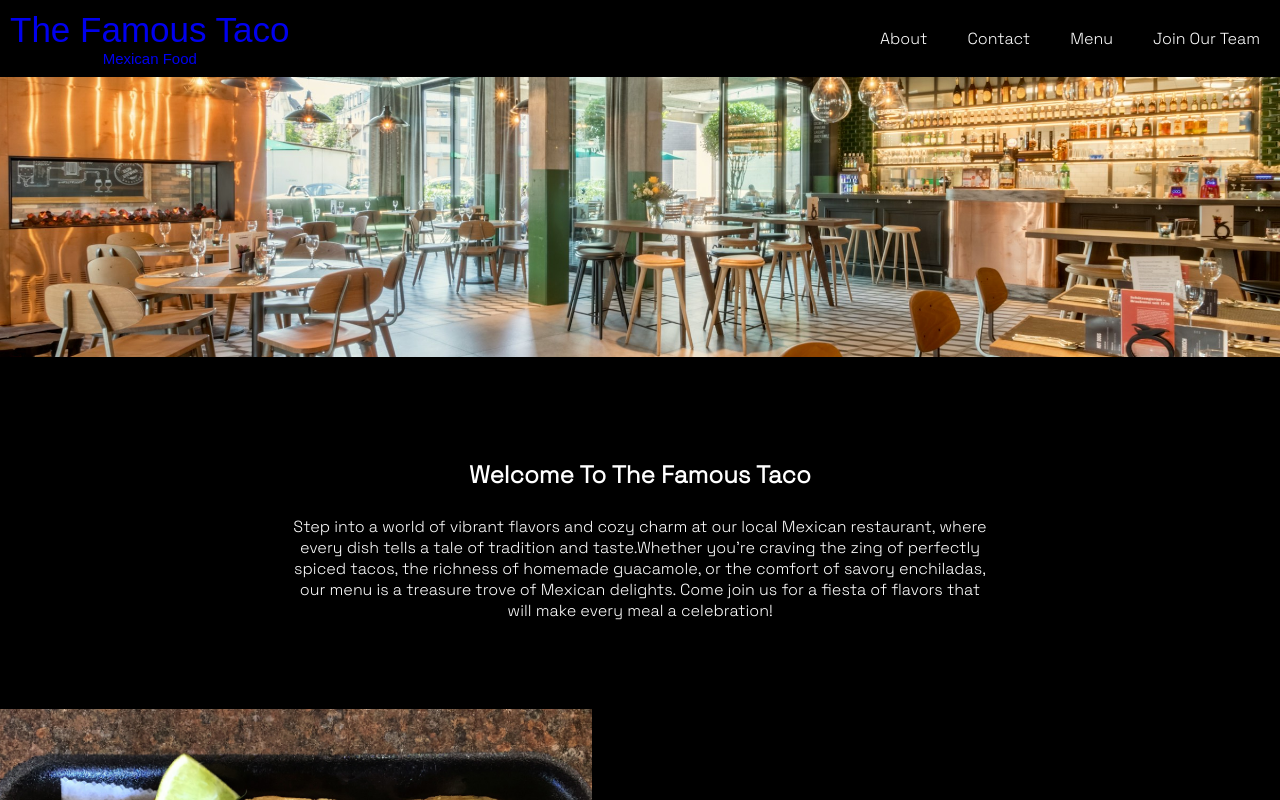
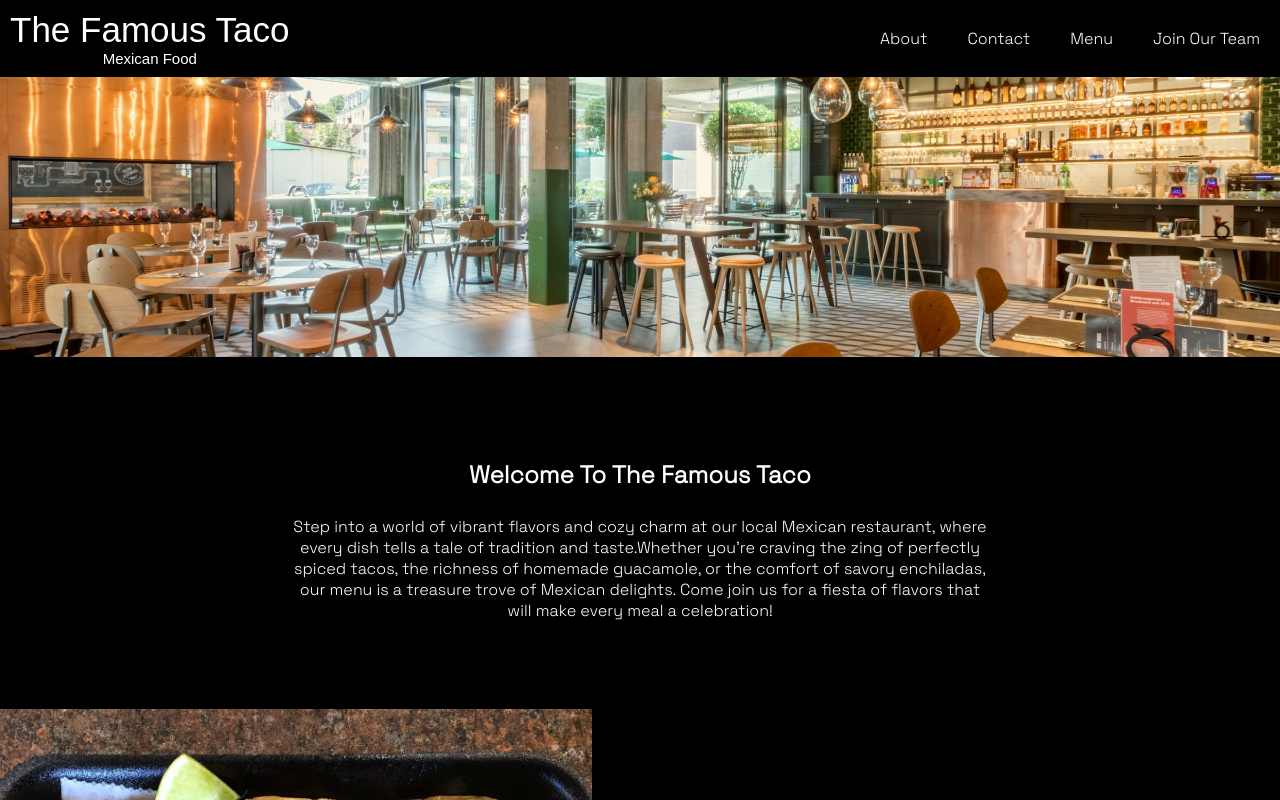
Before and after one commit to noelbarrera/famous-taco-website, a React (Vite) app: page / in a window 1280 px wide. Shown: the top 800 px of the page. Built offline with nearby package versions, Linux system fonts and the light colour scheme; a web font is replaced by a local one.

Commit message:
change all a tags color to white

```diff
--- a/src/index.css
+++ b/src/index.css
@@ -6,6 +6,7 @@
   font-weight: 400;
   color: white;
   background-color: black;
+
 }
 
 
@@ -14,3 +15,8 @@ body {
   height: 100%;
   font-family: "Space Grotesk", serif;
 }
+
+a, a:link, a:visited, a:focus, a:hover, a:active{
+  color: white;
+  text-decoration:none;
+}
```
